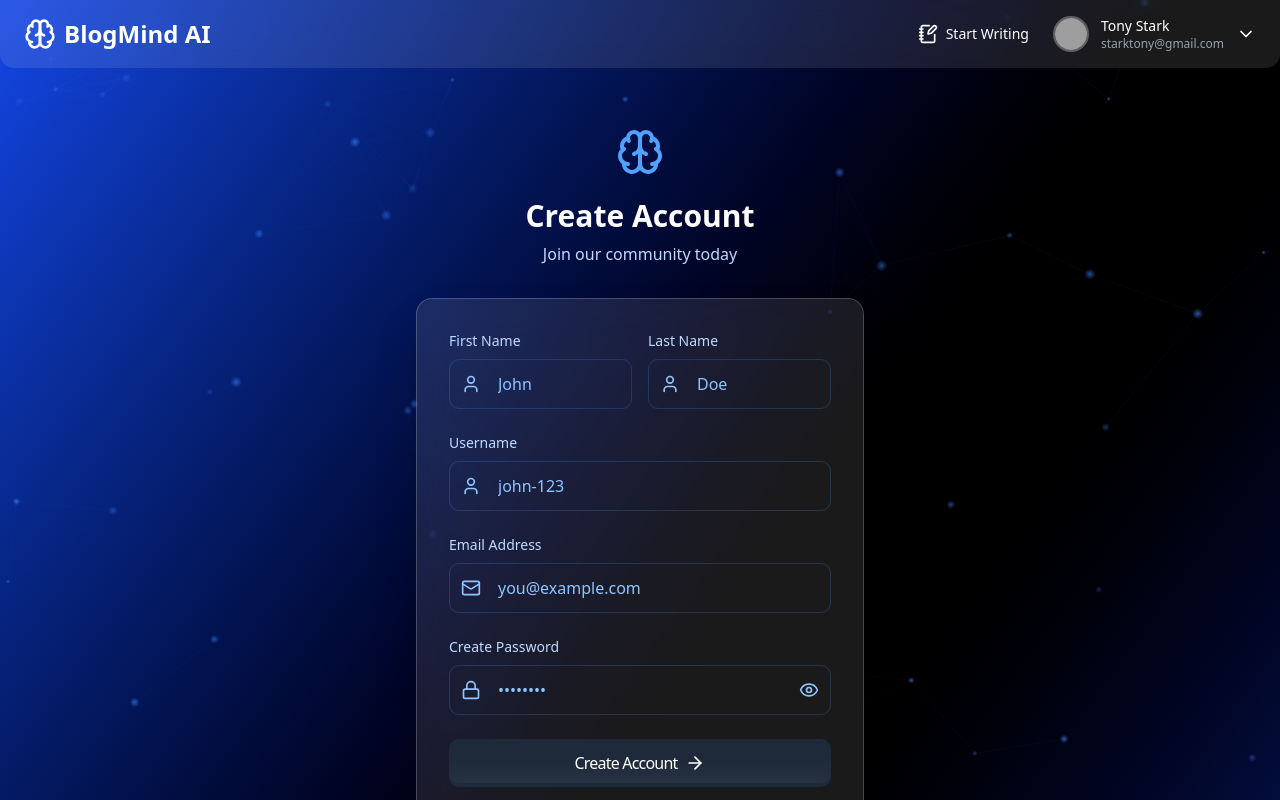
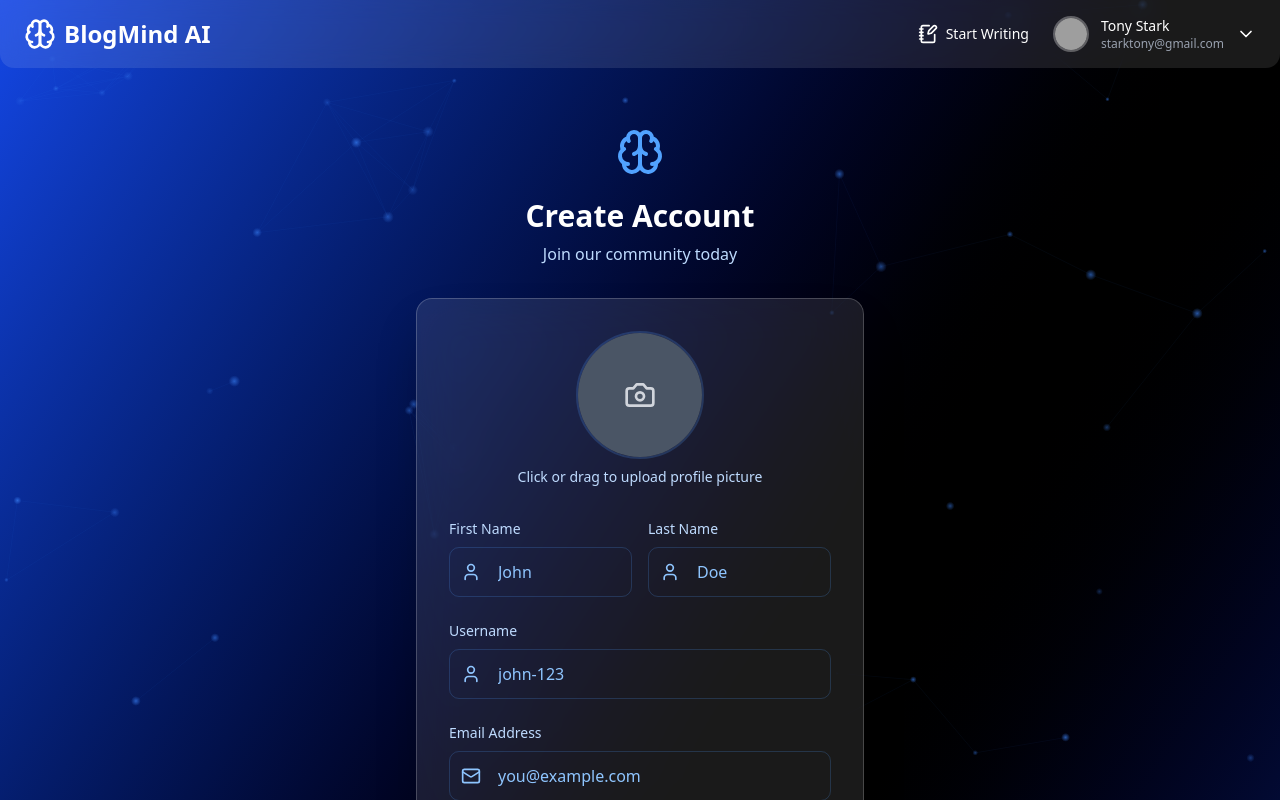
Before and after one commit to mdsaqlainahmed786/BlogMind-AI, a React (Vite) app in the folder frontend/: page /user/register in a window 1280 px wide. Shown: the top 800 px of the page. Built offline with nearby package versions, Linux system fonts and the light colour scheme; grey boxes are pictures that could not be loaded.

Commit message:
Adding user profile picture on registration

```diff
--- a/frontend/src/UsersAuth/RegisterPage/registerUser.tsx
+++ b/frontend/src/UsersAuth/RegisterPage/registerUser.tsx
@@ -1,5 +1,5 @@
-import React, { useState } from "react";
-import { Brain, Mail, Lock, User, ArrowRight, Eye, EyeOff } from "lucide-react";
+import React, { useState, useRef } from "react";
+import { Brain, Mail, Lock, User, ArrowRight, Eye, EyeOff, Camera, X } from "lucide-react";
 import Navbar from "@/landingPage/NavBar";
 import { Link } from "react-router-dom";
 import AnimatedBackground from "../Plasma";
@@ -23,6 +23,10 @@ function RegisterUser() {
     password: "",
   });
 
+  const [profilePicture, setProfilePicture] = useState<string | null>(null);
+  const [isDragging, setIsDragging] = useState(false);
+  const fileInputRef = useRef<HTMLInputElement>(null);
+
   const [errors, setErrors] = useState<ValidationErrors>({
     firstName: "",
     lastName: "",
@@ -40,6 +44,40 @@ function RegisterUser() {
   });
 
   const [showPassword, setShowPassword] = useState(false);
+
+  const handleDragOver = (e: React.DragEvent) => {
+    e.preventDefault();
+    setIsDragging(true);
+  };
+
+  const handleDragLeave = (e: React.DragEvent) => {
+    e.preventDefault();
+    setIsDragging(false);
+  };
+
+  const handleDrop = (e: React.DragEvent) => {
+    e.preventDefault();
+    setIsDragging(false);
+    const file = e.dataTransfer.files[0];
+    if (file && file.type.startsWith('image/')) {
+      const reader = new FileReader();
+      reader.onload = () => {
+        setProfilePicture(reader.result as string);
+      };
+      reader.readAsDataURL(file);
+    }
+  };
+
+  const handleImageUpload = (e: React.ChangeEvent<HTMLInputElement>) => {
+    const file = e.target.files?.[0];
+    if (file && file.type.startsWith('image/')) {
+      const reader = new FileReader();
+      reader.onload = () => {
+        setProfilePicture(reader.result as string);
+      };
+      reader.readAsDataURL(file);
+    }
+  };
 
   const validateField = (name: string, value: string): string => {
     switch (name) {
@@ -112,21 +150,13 @@ function RegisterUser() {
 
     // Check if there are any errors
     if (Object.values(newErrors).every((error) => error === "")) {
-      navigate("/user/verify", { state: { formData } });
-      console.log("User registered:", formData);
+      navigate("/user/verify", { state: { ...formData, profilePicture } });
+      console.log("User registered:", { ...formData, profilePicture });
     }
   };
 
-  // const handleSubmitRegister = async (e: React.FormEvent) => {
-  //   e.preventDefault();
-  //   if()
-  //   // Perform your registration logic here
-  //   console.log("User registered:", formData);
-  // }
-  // Function to get the class name for input fields based on validation state
-
   const getInputClassName = (fieldName: keyof ValidationErrors) => `
-    w-full  border rounded-lg py-3 px-12 text-white placeholder-blue-300
+    w-full border rounded-lg py-3 px-12 text-white placeholder-blue-300
     focus:outline-none focus:ring-2 focus:ring-blue-500 focus:border-transparent
     ${
       touched[fieldName] && errors[fieldName]
@@ -149,6 +179,59 @@ function RegisterUser() {
         </div>
 
         <div className="backdrop-blur-xl bg-white/10 rounded-2xl p-8 shadow-2xl border border-white/20">
+          {/* Profile Picture Upload */}
+          <div className="mb-8">
+            <div
+              className={`relative w-32 h-32 mx-auto rounded-full overflow-hidden cursor-pointer border-2 ${
+                isDragging ? 'border-blue-400' : 'border-blue-400/20'
+              }`}
+              onDragOver={handleDragOver}
+              onDragLeave={handleDragLeave}
+              onDrop={handleDrop}
+              onClick={() => fileInputRef.current?.click()}
+            >
+              {profilePicture ? (
+                <>
+                  <img
+                    src={profilePicture}
+                    alt="Profile"
+                    className="w-full h-full object-cover"
+                  />
+                  <button
+                    onClick={(e) => {
+                      e.stopPropagation();
+                      setProfilePicture(null);
+                    }}
+                    className="absolute top-1 right-1 p-1 bg-red-500 rounded-full text-white hover:bg-red-600 transition-colors"
+                  >
+                    <X className="w-4 h-4" />
+                  </button>
+                </>
+              ) : formData.firstName && formData.lastName ? (
+                <div className="w-full h-full bg-gray-600 flex items-center justify-center text-white text-3xl font-semibold">
+                  {formData.firstName[0]}{formData.lastName[0]}
+                </div>
+              ) : (
+                <div className="w-full h-full bg-gray-600 flex items-center justify-center">
+                  <Camera className="w-8 h-8 text-gray-300" />
+                </div>
+              )}
+              <div className="absolute inset-0 bg-black/50 flex items-center justify-center opacity-0 hover:opacity-100 transition-opacity">
+                <Camera className="w-8 h-8 text-white" />
+              </div>
+            </div>
+            <input
+              type="file"
+              ref={fileInputRef}
+              onChange={handleImageUpload}
+              accept="image/*"
+              className="hidden"
+            />
+            <p className="text-center text-sm text-blue-200 mt-2">
+              Click or drag to upload profile picture
+            </p>
+          </div>
+
           <form onSubmit={handleSubmit} className="space-y-6">
             <div className="flex space-x-4 w-full">
               <div className="flex-1">
```
